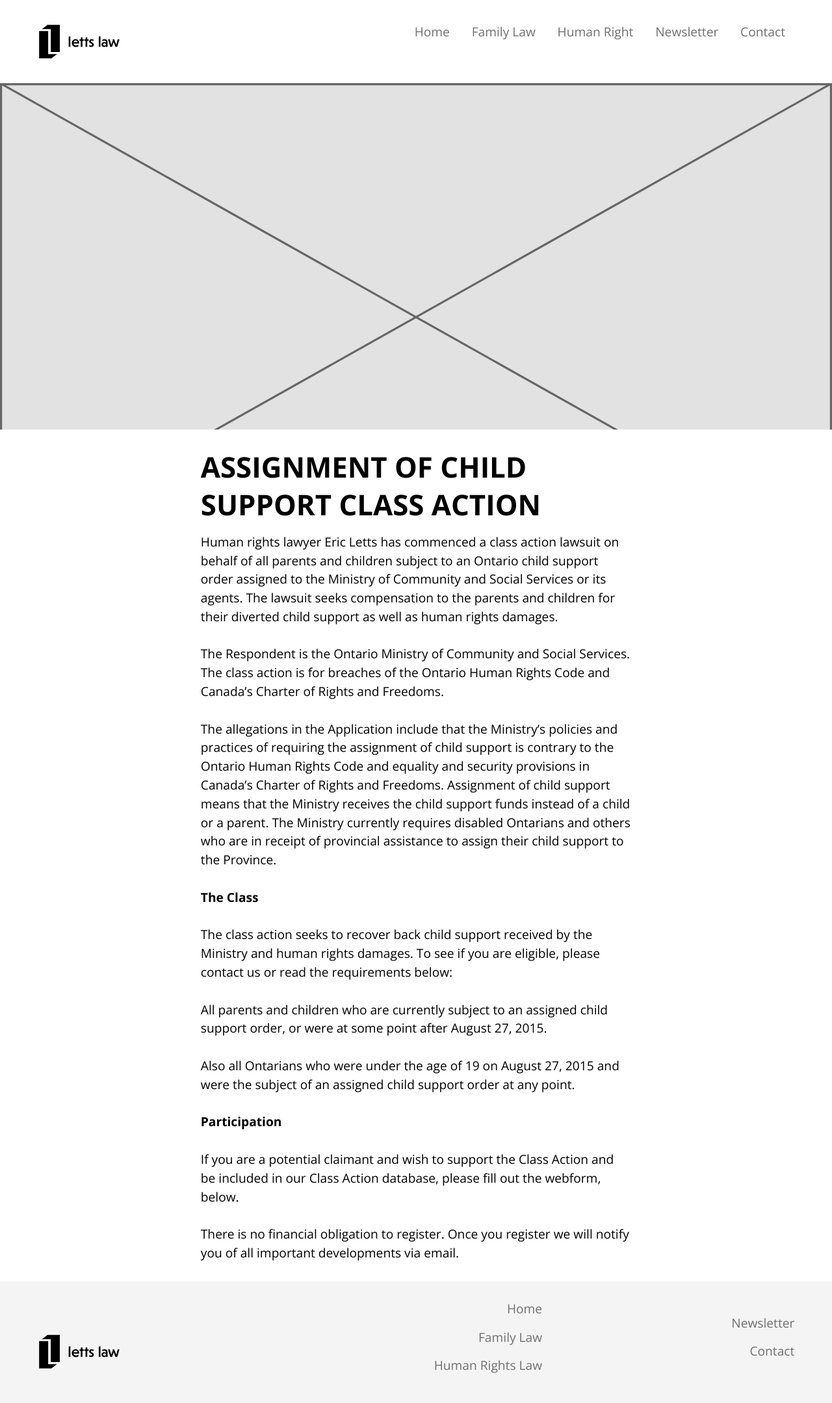
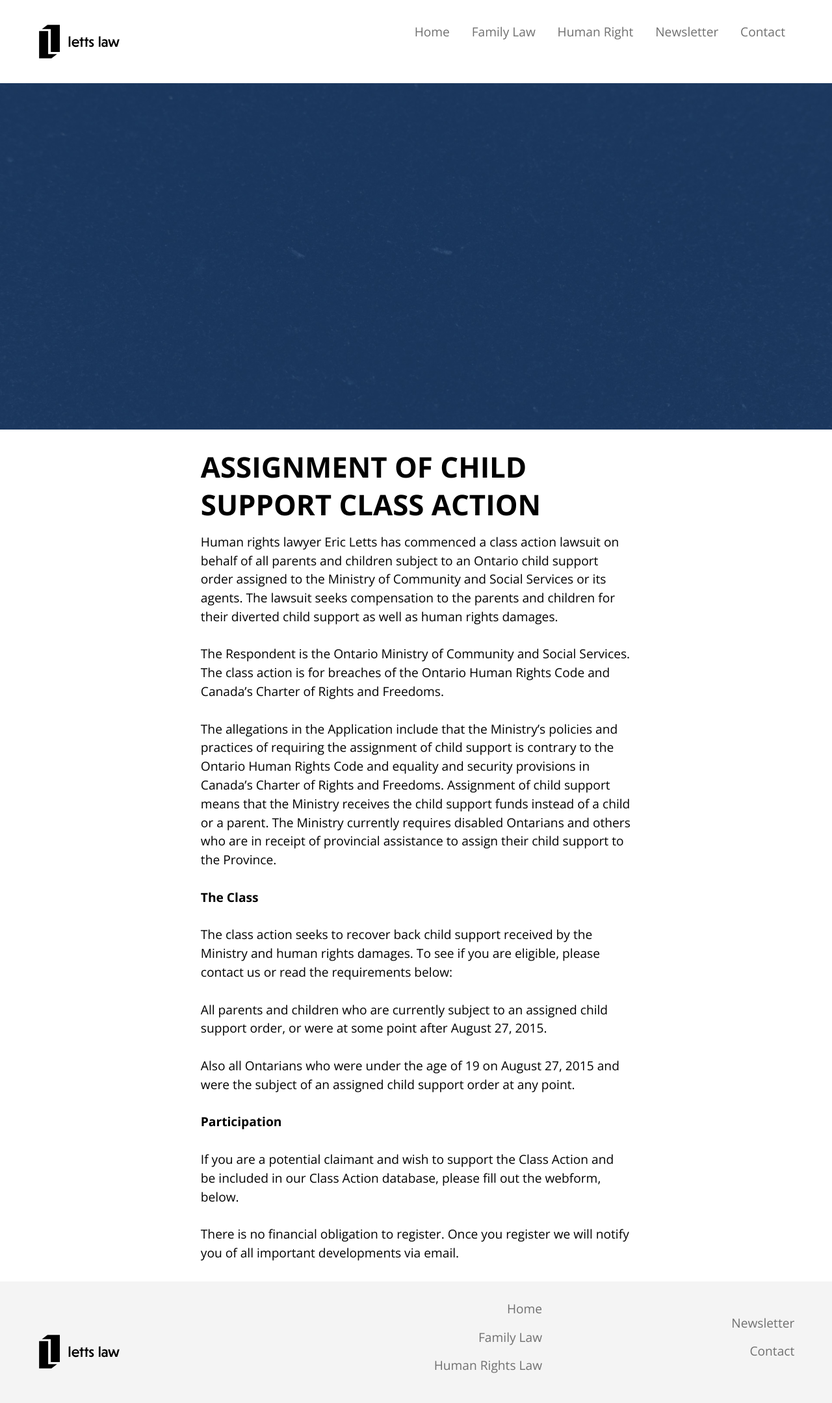
Before and after one commit to Ten-3/letts-law, a Jekyll site: the page built from _posts/2018-12-03-this-is-new-blog.md, in a window 1280 px wide. Shown: the whole page at 65% size. Built offline with Jekyll 4.4.1, drawn with Linux system fonts in a browser that asks for light colours.

Commit message:
Update Blog posts “2018-12-03-this-is-new-blog”

```diff
--- a/_posts/2018-12-03-this-is-new-blog.md
+++ b/_posts/2018-12-03-this-is-new-blog.md
@@ -1,6 +1,6 @@
 ---
 layout: blog-post
-thumb: /images/uploads/placeholder-1by1.svg
+thumb: /images/uploads/banner-04.jpg
 title: ASSIGNMENT OF CHILD SUPPORT CLASS ACTION
 desc: >-
   Human rights lawyer Eric Letts has commenced a class action lawsuit on behalf
@@ -8,7 +8,7 @@ desc: >-
   to the Ministry of Community and Social Services or its agents.  The lawsuit
   seeks compensation to the parents and children for their diverted child
   support as well as human rights damages.
-banner: /images/uploads/placeholder-16by9.svg
+banner: /images/uploads/banner-04.jpg
 ---
 Human rights lawyer Eric Letts has commenced a class action lawsuit on behalf of all parents and children subject to an Ontario child support order assigned to the Ministry of Community and Social Services or its agents.  The lawsuit seeks compensation to the parents and children for their diverted child support as well as human rights damages.
 
```
